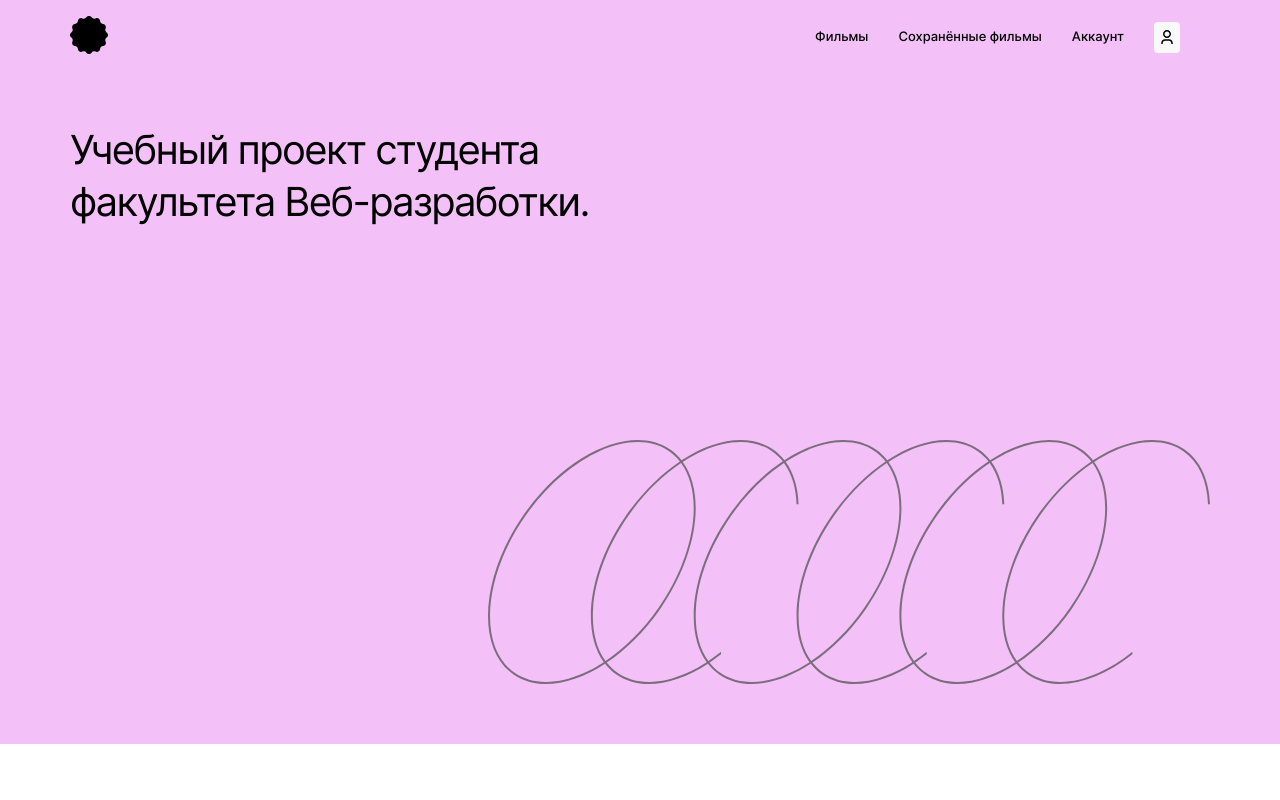
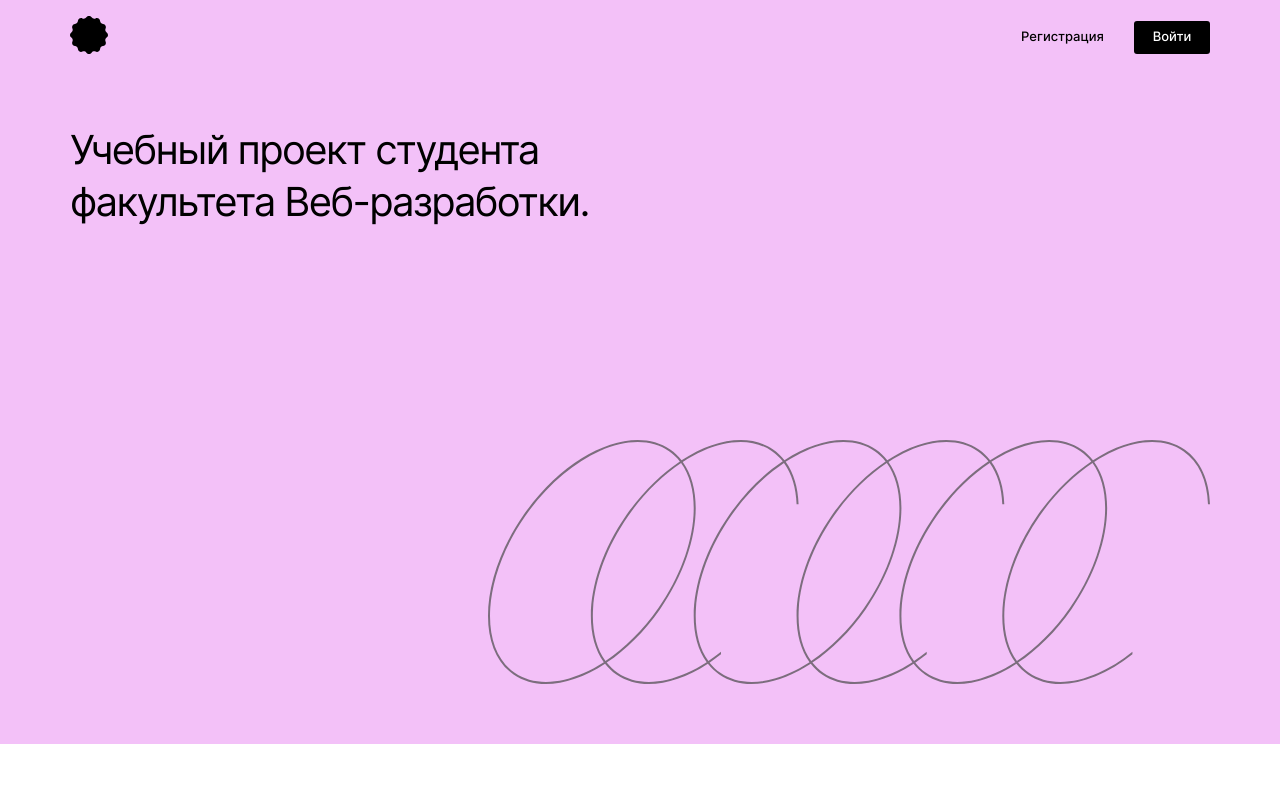
Before and after one commit to Sergokok/f-to-b, a React (Create React App) app: page / in a window 1280 px wide. Shown: the top 800 px of the page. Built offline with nearby package versions, Linux system fonts and the light colour scheme.

Commit message:
=e: сделал МЕНЮ работает...

```diff
--- a/src/components/App/App.js
+++ b/src/components/App/App.js
@@ -52,6 +52,7 @@ function App() {
     const [loginMessage, setLoginMessage] = useState('');
 
     useEffect(() => {
+
         if (localStorage.getItem('jwt')) {
             // проверяем, есть ли токен в localStorage = потом удалить надо
             // console.log('log from use effect');
--- a/src/components/FilterCheckbox/FilterCheckbox.js
+++ b/src/components/FilterCheckbox/FilterCheckbox.js
@@ -9,7 +9,7 @@ function FilterCheckbox({checkClick, isShort}) {
                     className="filter-checkbox__input"
                     type="checkBox"
                     onChange={checkClick}
-                    checked={isShort}/>
+                    checked={isShort}
                 />
             </label>
             <p className="filter-checkbox__text">Короткометражки</p>
--- a/src/components/Header/Header.js
+++ b/src/components/Header/Header.js
@@ -1,10 +1,10 @@
 import React from "react";
-import {Link, useHistory, useLocation} from "react-router-dom";
+import {Link, useLocation} from "react-router-dom";
+import Navigation from "../Navigation/Navigation";
 import "./Header.css";
 import logo from "../../images/logo.svg";
-import Navigation from "../Navigation/Navigation";
 
-function Header() {
+function Header({ loggedIn }) {
     const location = useLocation();
     // const navigate = useHistory();
     return (
@@ -13,7 +13,9 @@ function Header() {
                 <img src={logo} alt="Логотип" className="header__logo" />
             </Link>
             {/*<img onClick={() => navigate("/")} src={logo} alt="Логотип" className="header__logo"/>*/}
-            <Navigation />
+            <Navigation
+                loggedIn={loggedIn}
+            />
         </header>
     );
 }
--- a/src/components/MoviesCardList/MoviesCardList.js
+++ b/src/components/MoviesCardList/MoviesCardList.js
@@ -112,7 +112,8 @@ const MoviesCardList = ({
                     ) : (
                         <p className={`'movies-card__no-result'${noResults &&
                         'movies-card__no-result_active'}`}
-                        >По вашему запросу ничего не найдено
+                        >
+                            По вашему запросу ничего не найдено
                         </p>
                     )}
                 </ul>
--- a/src/components/Navigation/Navigation.js
+++ b/src/components/Navigation/Navigation.js
@@ -1,19 +1,21 @@
 import React from "react";
-import { Link, useLocation } from "react-router-dom";
+import { Link, NavLink } from "react-router-dom";
 import "./Navigation.css";
 import HamburgerMenu from "../HamburgerMenu/HamburgerMenu";
 
+// const [loggedIn, setLoggedIn] = React.useState(false);
 
 // прописать если залогинен то показывать навигацию с сохраненными фильмами и аккаунтом, а если нет то показывать регистрацию и войти
 
-function Navigation(loggedIn) {
-    const location = useLocation();
+function Navigation({ loggedIn }) {
+    // const location = useLocation();
 
     const [isHamburgerMenuOpen, setIsHamburgerMenuOpen] = React.useState(false);
     const handleHamburgerMenuOpen = () => {
         setIsHamburgerMenuOpen(!isHamburgerMenuOpen);
     }
     return (
+        <>
         <section className="navigation">
             {!loggedIn ? (
             <nav className="navigation__list">
@@ -22,10 +24,10 @@ function Navigation(loggedIn) {
             </nav>
             ) : (
             <nav className="navigation__list">
-                    <Link to="/movies" className="navigation__link">Фильмы</Link>
-                    <Link to="/saved-movies" className="navigation__link">Сохранённые фильмы</Link>
-                    <Link to="/profile" className="navigation__link">Аккаунт</Link>
-                    <Link to="/profile" className="navigation__link navigation__link_profile"/>
+                    <NavLink to="/movies" className="navigation__link">Фильмы</NavLink>
+                    <NavLink to="/saved-movies" className="navigation__link">Сохранённые фильмы</NavLink>
+                    <NavLink to="/profile" className="navigation__link">Аккаунт</NavLink>
+                    <NavLink to="/profile" className="navigation__link navigation__link_profile"/>
                 <div className="navigation__menu">
                     <button className="navigation__menu-button" onClick={handleHamburgerMenuOpen}/>
                     <HamburgerMenu
@@ -36,6 +38,7 @@ function Navigation(loggedIn) {
             </nav>
             )}
         </section>
+        </>
     )
 }
 
--- a/src/components/ProtectedRoute/ProtectedRoute.js
+++ b/src/components/ProtectedRoute/ProtectedRoute.js
@@ -1,12 +1,22 @@
 import React from 'react';
-import { Redirect , Route } from 'react-router-dom';
+import {Redirect, Route} from 'react-router-dom';
 
-const ProtectedRoute = ({ component: Component, loggedIn, ...props }) => {
+
+export default function ProtectedRoute({component: Component, ...props}) {
     return (
         <Route>
-            {loggedIn ? <Component {...props} /> : <Redirect to="/" />}
+            {
+                () => (props.loggedIn === true) ? <Component {...props} /> : <Redirect to='/'/>
+            }
         </Route>
-    );
+    )
 }
+// const ProtectedRoute = ({ component: Component, loggedIn, ...props }) => {
+//     return (
+//         <Route>
+//             {loggedIn ? <Component {...props} /> : <Redirect to="/" />}
+//         </Route>
+//     );
+// }
 
-export default ProtectedRoute;
+// export default ProtectedRoute;
```
